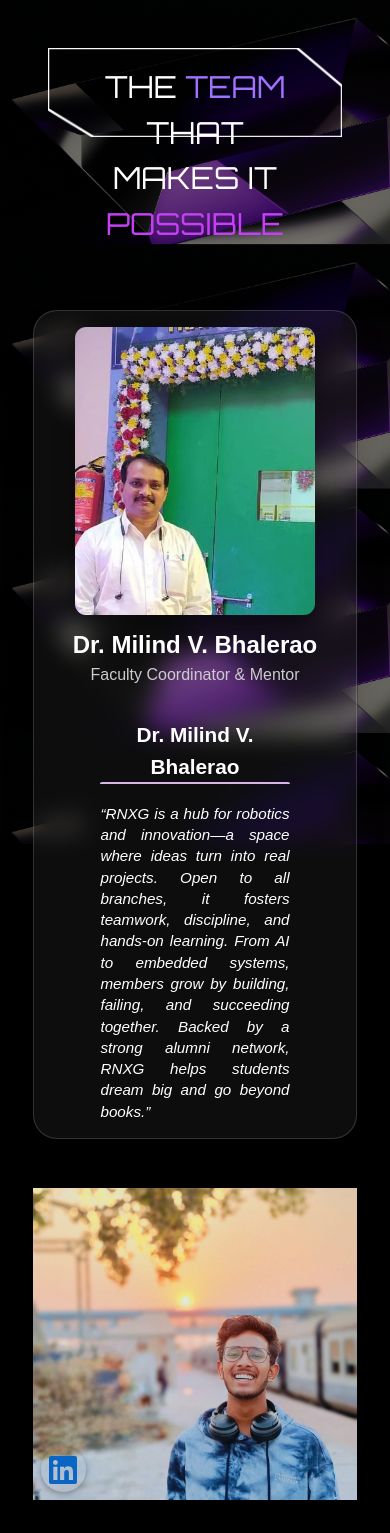
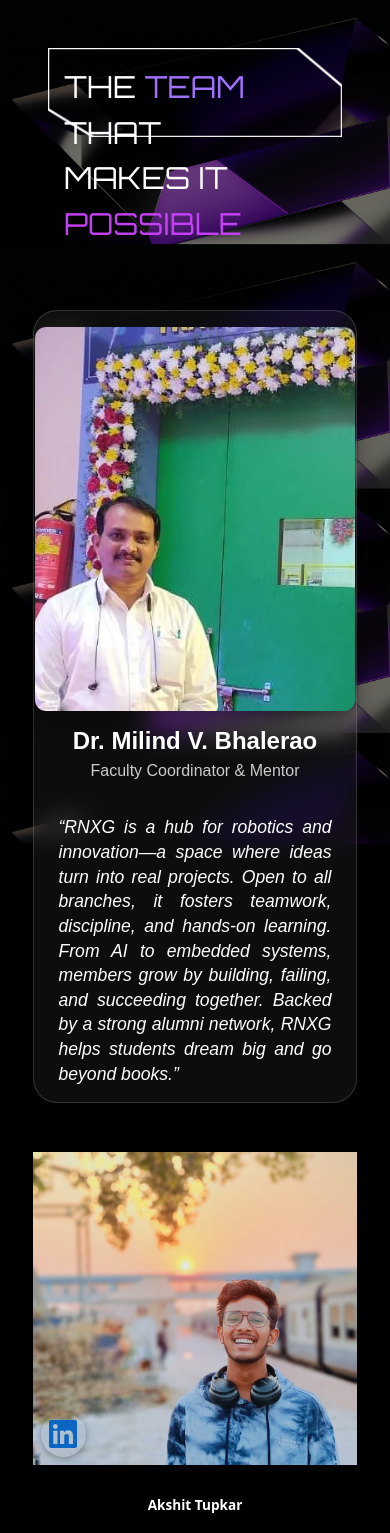
Before and after one commit to Ayush-AM/RNXG, a React (Vite) app: page / in a window 390 px wide. Shown: the top 1533 px of the page. Built offline with nearby package versions, Linux system fonts and the light colour scheme; a web font is replaced by a local one.

Commit message:
responsive changes

```diff
--- a/src/App.css
+++ b/src/App.css
@@ -28,6 +28,7 @@ html::-webkit-scrollbar {
   min-height: 20vh;
   align-items: center;
   justify-content: center;
+  clip-path: polygon(0,0, 500px,0, 600px,60px, 600px,120px, 70px,120px, 0,70px);
 }
 
 .content {
@@ -35,7 +36,6 @@ html::-webkit-scrollbar {
   font-family: 'Orbitron', sans-serif;
   font-size: 2rem;
   color: white;
-   clip-path: polygon(0,0 500,0 600,60 600,120 70,120 0,70);
 }
 
 .highlight1 {
@@ -63,6 +63,7 @@ html::-webkit-scrollbar {
 
   }
   .content{
+    text-align: start;
     font-size: 1.9rem;
   }
 }
--- a/src/components/FacultyCoordinator.css
+++ b/src/components/FacultyCoordinator.css
@@ -36,7 +36,7 @@
   display: flex;
   flex-direction: column;
   align-items: center;
-  width: 18rem;
+  width: 20rem;
 }
 
 .mentor-image {
@@ -94,17 +94,18 @@
 
 @media (max-width: 1024px) {
   .mentor-title {
-    font-size: 2rem;
+    font-size: 3rem;
   }
   .mentor-quote {
-    font-size: 1.1rem;
+    font-size: 1.5rem;
   }
   .mentor-image {
-    width: 10rem;
+    width: 20rem;
   }
 }
 
 @media (max-width: 768px) {
+
   .mentor-card {
     flex-direction: column;
     justify-content: center;
@@ -116,13 +117,23 @@
   .mentor-wrapper {
     padding: 2rem 0.5rem;
   }
-  .mentor-title {
-    font-size: 1.3rem;
+  .mentor-quote {
+    font-size: 1.1rem;
+    text-align: justify;
+    width: 70vw;
   }
-  .mentor-quote {
-    font-size: 0.95rem;
+  .mentor-right{
+        align-items: center;
+    justify-content: center;
+  }
+    .mentor-title {
+  display: none;
+  font-size: 3rem;
   }
   .mentor-image {
-    width: 15rem;
+    width: 20rem;
+  }
+  .underline{
+    display: none;
   }
 }
```
